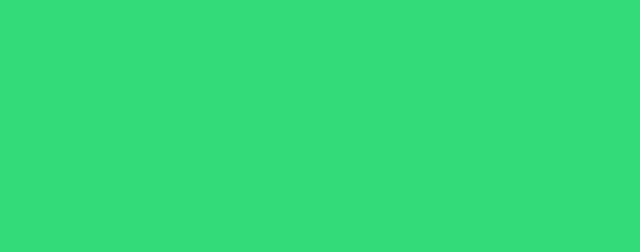
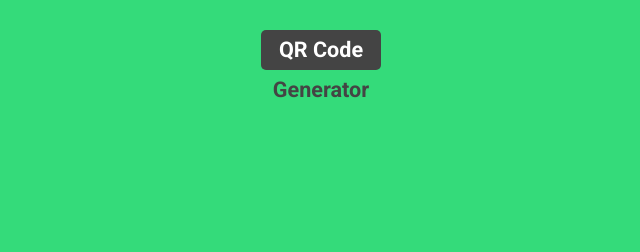
Before and after one commit to Feliipevasconcellos/Gerador-de-QR-Code, a plain HTML site: page index.html in a window 1280 px wide. Shown: the top 252 px of the page, without its empty margins (319-959 px from the left). Drawn offline with Linux system fonts and the light colour scheme.

Commit message:
Alteração da logo

```diff
--- a/css/style.css
+++ b/css/style.css
@@ -11,6 +11,35 @@ body {
   justify-content: center;
   min-height: 100vh;
   background-color: #34db7a;
+}
+
+nav {
+  position: absolute;
+  top: 30px;
+  left: 50%;
+  transform: translateX(-50%);
+  width: 120px;
+  height: auto;
+  z-index: 10;
+  display: block;
+}
+
+nav a {
+  display: block;
+  width: 100%;
+  height: 40px;
+  line-height: 40px;
+  text-align: center;
+  color: #fff;
+  background-color: #444;
+  border-radius: 5px;
+  text-decoration: none;
+  font-size: 0.9rem;
+  margin-bottom: 10px;
+}
+
+a span {
+  color: #444;
 }
 
 /* Container */
--- a/index.html
+++ b/index.html
@@ -17,6 +17,13 @@
     <script src="js/script.js" defer></script>
   </head>
   <body>
+    <nav>
+      <div class="logo">
+        <a href="/">
+          <h1>QR Code <span>Generator</span></h1>
+        </a>
+      </div>
+    </nav>
     <div class="container">
       <header id="qr-header">
         <h1>Gerador de QR Code</h1>
```
